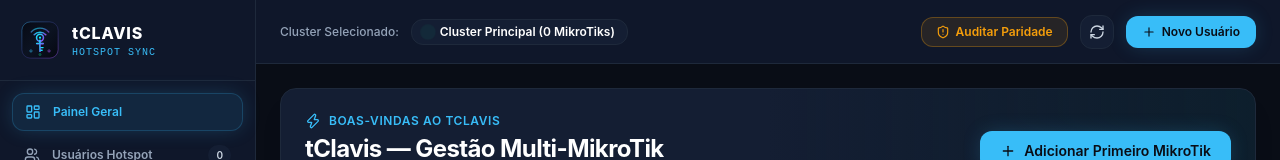
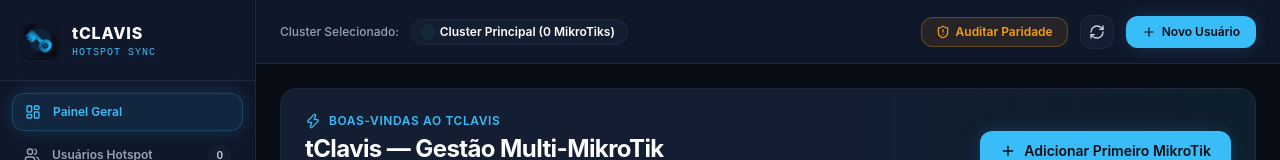
Before and after one commit to TTreter/tClavis, a React (Vite) app: page / in a window 1280 px wide. Shown: the top 160 px of the page. Built offline with nearby package versions, Linux system fonts and the light colour scheme.

Commit message:
style(branding): update official app icon and logo to precision 45-degree key design

```diff
--- a/scripts/render-icon.js
+++ b/scripts/render-icon.js
@@ -16,6 +16,7 @@
 
   const svgPath = path.resolve(__dirname, '../public/tclavis-icon.svg');
   await win.loadFile(svgPath);
+  await new Promise((r) => setTimeout(r, 400));
 
   // Capture full resolution 512x512 image
   const nativeImg = await win.capturePage({ x: 0, y: 0, width: 512, height: 512 });
--- a/src/renderer/src/components/Logo.tsx
+++ b/src/renderer/src/components/Logo.tsx
@@ -5,121 +5,110 @@
     <svg
       viewBox="0 0 512 512"
       className={className}
-      fill="none"
       xmlns="http://www.w3.org/2000/svg"
     >
       <defs>
-        <linearGradient id="logo-bg-grad" x1="0%" y1="0%" x2="100%" y2="100%">
-          <stop offset="0%" stopColor="#070a14" />
-          <stop offset="50%" stopColor="#0c1322" />
-          <stop offset="100%" stopColor="#050811" />
+        {/* Background Gradient */}
+        <linearGradient id="logo-bg" x1="0%" y1="0%" x2="100%" y2="100%">
+          <stop offset="0%" stopColor="#080d1a" />
+          <stop offset="50%" stopColor="#0e172a" />
+          <stop offset="100%" stopColor="#04060d" />
         </linearGradient>
 
-        <linearGradient id="logo-primary-glow" x1="0%" y1="0%" x2="100%" y2="100%">
-          <stop offset="0%" stopColor="#00f2fe" />
-          <stop offset="35%" stopColor="#38bdf8" />
-          <stop offset="70%" stopColor="#6366f1" />
-          <stop offset="100%" stopColor="#a855f7" />
+        {/* Key Body Gradient (Electric Cyan to Cobalt) */}
+        <linearGradient id="logo-key" x1="0%" y1="0%" x2="100%" y2="100%">
+          <stop offset="0%" stopColor="#38bdf8" />
+          <stop offset="35%" stopColor="#0ea5e9" />
+          <stop offset="75%" stopColor="#0369a1" />
+          <stop offset="100%" stopColor="#075985" />
         </linearGradient>
 
-        <linearGradient id="logo-cyan-glow" x1="0%" y1="0%" x2="100%" y2="0%">
-          <stop offset="0%" stopColor="#38bdf8" />
-          <stop offset="100%" stopColor="#00f2fe" />
+        {/* Inner Core Gradient */}
+        <linearGradient id="logo-core" x1="0%" y1="0%" x2="0%" y2="100%">
+          <stop offset="0%" stopColor="#38bdf8" stopOpacity="0.9" />
+          <stop offset="100%" stopColor="#0284c7" stopOpacity="0.3" />
         </linearGradient>
 
-        <linearGradient id="logo-border-grad" x1="0%" y1="0%" x2="100%" y2="100%">
-          <stop offset="0%" stopColor="#38bdf8" stopOpacity="0.9" />
-          <stop offset="50%" stopColor="#6366f1" stopOpacity="0.4" />
-          <stop offset="100%" stopColor="#a855f7" stopOpacity="0.9" />
-        </linearGradient>
+        {/* Drop Shadow */}
+        <filter id="logo-shadow" x="-15%" y="-15%" width="130%" height="130%">
+          <feDropShadow dx="0" dy="16" stdDeviation="24" floodColor="#000000" floodOpacity="0.8" />
+        </filter>
+
+        <filter id="logo-glow" x="-20%" y="-20%" width="140%" height="140%">
+          <feGaussianBlur stdDeviation="8" result="blur" />
+          <feComposite in="SourceGraphic" in2="blur" operator="over" />
+        </filter>
       </defs>
 
-      {/* Squircle Tile Canvas */}
+      {/* App Tile Background (Squircle) */}
       <rect
-        x="24"
-        y="24"
-        width="464"
-        height="464"
-        rx="108"
-        fill="url(#logo-bg-grad)"
-        stroke="url(#logo-border-grad)"
-        strokeWidth="6"
+        x="32"
+        y="32"
+        width="448"
+        height="448"
+        rx="112"
+        fill="url(#logo-bg)"
+        stroke="#38bdf8"
+        strokeOpacity="0.25"
+        strokeWidth="3"
+        filter="url(#logo-shadow)"
       />
 
-      {/* Wi-Fi Arcs */}
-      <path
-        d="M 144 154 A 150 150 0 0 1 368 154"
-        stroke="url(#logo-primary-glow)"
-        strokeWidth="18"
-        strokeLinecap="round"
-        opacity="0.6"
-      />
-      <path
-        d="M 182 188 A 102 102 0 0 1 330 188"
-        stroke="url(#logo-primary-glow)"
-        strokeWidth="20"
-        strokeLinecap="round"
-        opacity="0.9"
-      />
+      {/* Ambient Light Reflection in Center */}
+      <circle cx="256" cy="256" r="140" fill="#38bdf8" opacity="0.08" filter="url(#logo-glow)" />
 
-      {/* Center Wi-Fi Hub */}
-      <circle
-        cx="256"
-        cy="226"
-        r="44"
-        fill="#0c1322"
-        stroke="url(#logo-primary-glow)"
-        strokeWidth="20"
-      />
-      <circle cx="256" cy="226" r="14" fill="#00f2fe" />
+      {/* Master Key (45-degree Angled Precision) */}
+      <g transform="rotate(135 256 262)" filter="url(#logo-glow)">
+        {/* 1. Geometric Hex-Rounded Key Head */}
+        <path
+          d="M 226 95 L 286 95 A 70 70 0 0 1 334 142 L 334 186 A 70 70 0 0 1 286 235 L 226 235 A 70 70 0 0 1 178 186 L 178 142 A 70 70 0 0 1 226 95 Z"
+          fill="url(#logo-key)"
+          stroke="#ffffff"
+          strokeWidth="1.5"
+          strokeOpacity="0.4"
+        />
 
-      {/* Key Shaft (Stem) */}
-      <rect
-        x="245"
-        y="248"
-        width="22"
-        height="162"
-        rx="11"
-        fill="url(#logo-primary-glow)"
-      />
+        {/* Inner Geometric Core (Square-Circle blend) */}
+        <rect
+          x="222"
+          y="131"
+          width="68"
+          height="68"
+          rx="20"
+          fill="#0e172a"
+          stroke="url(#logo-core)"
+          strokeWidth="3.5"
+        />
+        <circle cx="256" cy="165" r="12" fill="#38bdf8" opacity="0.85" />
 
-      {/* "t" Crossbar */}
-      <rect
-        x="204"
-        y="292"
-        width="104"
-        height="20"
-        rx="10"
-        fill="url(#logo-primary-glow)"
-      />
+        {/* 2. Stepped Collar */}
+        <rect
+          x="230"
+          y="235"
+          width="52"
+          height="14"
+          rx="4"
+          fill="url(#logo-key)"
+          stroke="#ffffff"
+          strokeWidth="1.2"
+          strokeOpacity="0.5"
+        />
 
-      {/* Teeth */}
-      <rect
-        x="256"
-        y="344"
-        width="48"
-        height="18"
-        rx="9"
-        fill="url(#logo-cyan-glow)"
-      />
-      <rect
-        x="256"
-        y="378"
-        width="36"
-        height="18"
-        rx="9"
-        fill="url(#logo-cyan-glow)"
-      />
+        {/* 3. Key Shaft (Haste Central) */}
+        <rect x="238" y="246" width="36" height="184" rx="6" fill="url(#logo-key)" />
+        {/* Longitudinal Dual Bevel Grooves */}
+        <line x1="250" y1="256" x2="250" y2="420" stroke="#082f49" strokeWidth="3.5" strokeLinecap="round" />
+        <line x1="262" y1="256" x2="262" y2="420" stroke="#bae6fd" strokeWidth="2" strokeLinecap="round" opacity="0.6" />
 
-      {/* 3 Satellite Nodes */}
-      <circle cx="140" cy="396" r="16" fill="#090d16" stroke="#38bdf8" strokeWidth="5" />
-      <circle cx="140" cy="396" r="7" fill="#38bdf8" />
-
-      <circle cx="372" cy="396" r="16" fill="#090d16" stroke="#a855f7" strokeWidth="5" />
-      <circle cx="372" cy="396" r="7" fill="#a855f7" />
-
-      <circle cx="256" cy="442" r="14" fill="#090d16" stroke="#10b981" strokeWidth="5" />
-      <circle cx="256" cy="442" r="6" fill="#10b981" />
+        {/* 4. Angled Precision Teeth (45-degree chamfered bit notches) */}
+        <path
+          d="M 274 316 L 335 316 L 348 329 L 348 344 L 335 344 L 310 344 L 310 360 L 345 360 L 358 373 L 358 392 L 345 392 L 320 392 L 320 406 L 332 406 L 342 416 L 342 426 L 332 426 L 274 426 Z"
+          fill="url(#logo-key)"
+          stroke="#ffffff"
+          strokeWidth="1.2"
+          strokeOpacity="0.4"
+        />
+      </g>
     </svg>
   );
 };
```
Also changed, not shown: public/tclavis-icon.svg, 2 other files (tests, documents, lock files or other folders).
